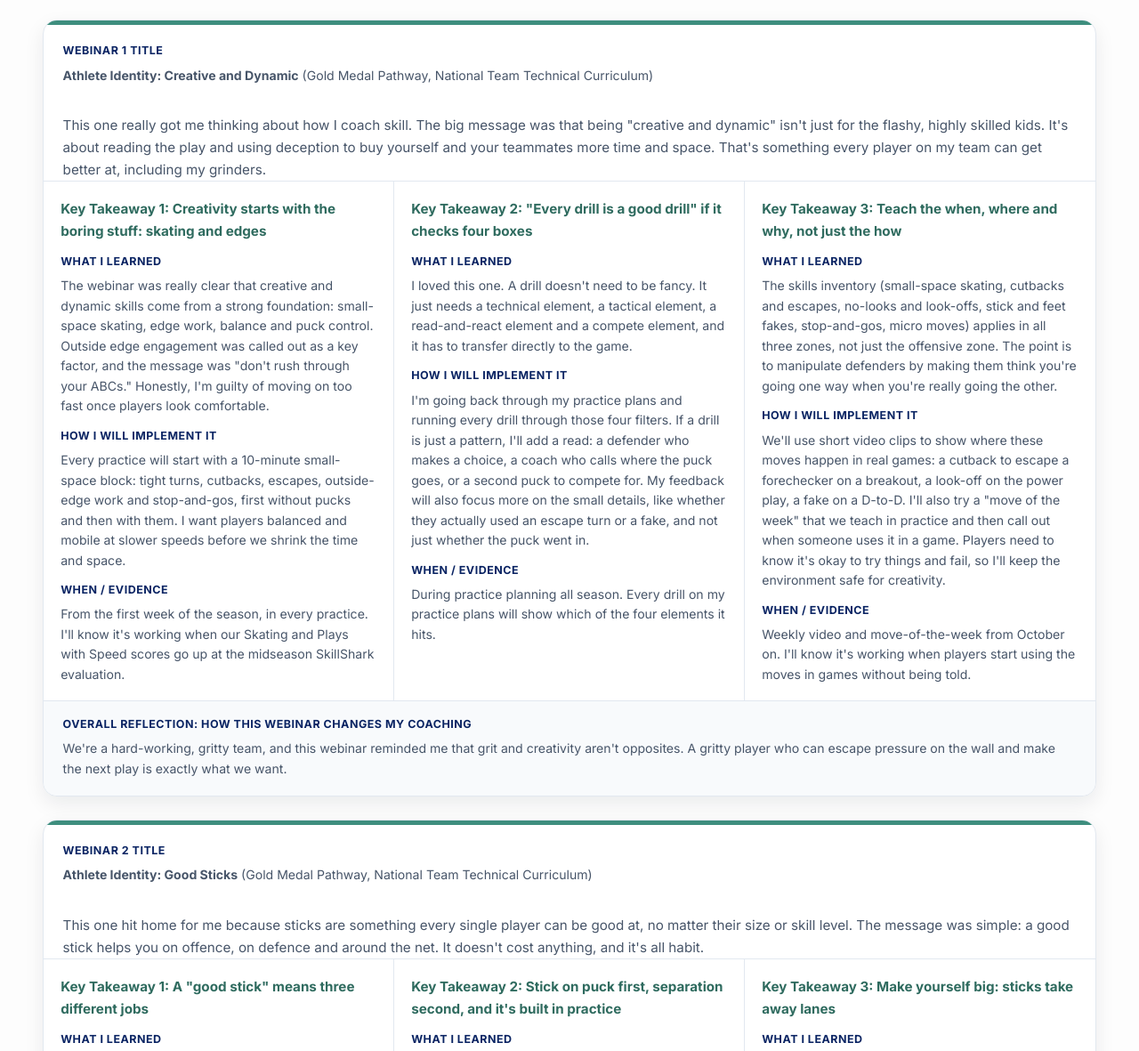
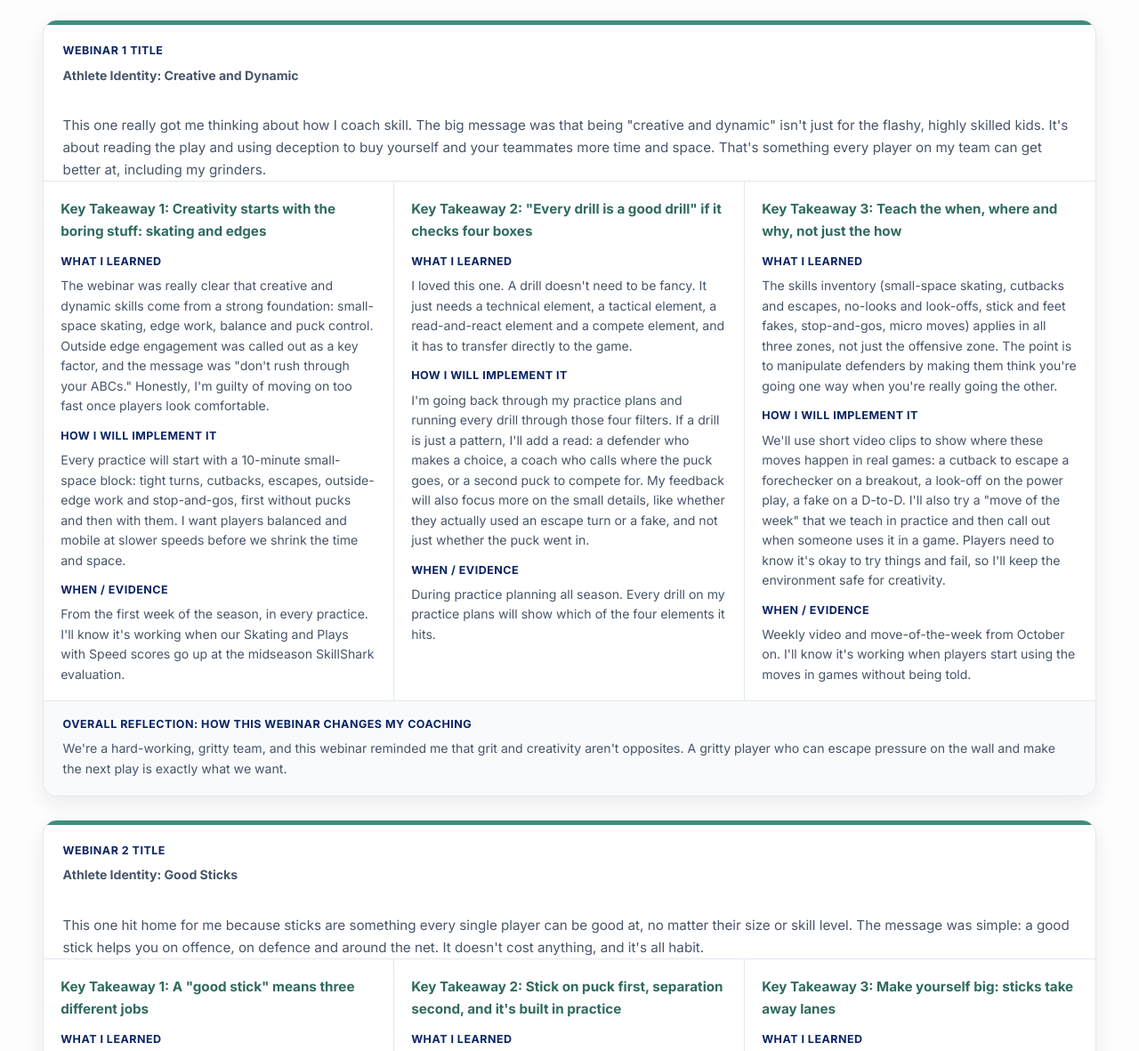
Before and after one commit to ccampbell1988/HP1-Post-Task-Section-A-Question-2, a plain HTML site: page index.html in a window 1280 px wide. Shown: the part 398-1579 px from the top of the page at 89% size. Drawn offline with Linux system fonts and the light colour scheme.

Commit message:
Section 2: shorten webinar titles
Co-Authored-By: Claude Opus 5.5 <noreply@anthropic.com>

```diff
--- a/index.html
+++ b/index.html
@@ -274,7 +274,7 @@
 <div class="review-stack">
 <article class="review-card" id="review-1">
 <div class="review-head">
-<div><span class="field-label">Webinar 1 title</span><p class="filled"><strong>Athlete Identity: Creative and Dynamic</strong> (Gold Medal Pathway, National Team Technical Curriculum)</p></div>
+<div><span class="field-label">Webinar 1 title</span><p class="filled"><strong>Athlete Identity: Creative and Dynamic</strong></p></div>
 </div>
 <div class="review-intro"><p>This one really got me thinking about how I coach skill. The big message was that being "creative and dynamic" isn't just for the flashy, highly skilled kids. It's about reading the play and using deception to buy yourself and your teammates more time and space. That's something every player on my team can get better at, including my grinders.</p></div>
 <div class="takeaway-grid"><div class="takeaway">
@@ -305,7 +305,7 @@
 <div class="reflection-row"><span class="field-label">Overall reflection: how this webinar changes my coaching</span><p class="filled">We're a hard-working, gritty team, and this webinar reminded me that grit and creativity aren't opposites. A gritty player who can escape pressure on the wall and make the next play is exactly what we want.</p></div>
 </article><article class="review-card" id="review-2">
 <div class="review-head">
-<div><span class="field-label">Webinar 2 title</span><p class="filled"><strong>Athlete Identity: Good Sticks</strong> (Gold Medal Pathway, National Team Technical Curriculum)</p></div>
+<div><span class="field-label">Webinar 2 title</span><p class="filled"><strong>Athlete Identity: Good Sticks</strong></p></div>
 </div>
 <div class="review-intro"><p>This one hit home for me because sticks are something every single player can be good at, no matter their size or skill level. The message was simple: a good stick helps you on offence, on defence and around the net. It doesn't cost anything, and it's all habit.</p></div>
 <div class="takeaway-grid"><div class="takeaway">
@@ -336,7 +336,7 @@
 <div class="reflection-row"><span class="field-label">Overall reflection: how this webinar changes my coaching</span><p class="filled">Our team's biggest gap right now is transition, and this webinar made me realize good sticks are where a lot of transition starts. If we're creating more loose pucks, we're getting more chances to go the other way. Plus it's a habit we can coach every single day.</p></div>
 </article><article class="review-card" id="review-3">
 <div class="review-head">
-<div><span class="field-label">Webinar 3 title</span><p class="filled"><strong>Athlete Identity: High Compete Level</strong> (Gold Medal Pathway, National Team Technical Curriculum)</p></div>
+<div><span class="field-label">Webinar 3 title</span><p class="filled"><strong>Athlete Identity: High Compete Level</strong></p></div>
 </div>
 <div class="review-intro"><p>Honestly, I thought I knew what compete level meant going into this one. It's effort, right? But the webinar made a great point: compete is about winning your battles and races, playing in traffic and using your body, and you still have to be smart about how you do it. Relentless doesn't mean reckless.</p></div>
 <div class="takeaway-grid"><div class="takeaway">
@@ -367,7 +367,7 @@
 <div class="reflection-row"><span class="field-label">Overall reflection: how this webinar changes my coaching</span><p class="filled">Our team identity is gritty and hard to play against, so this webinar felt like it was made for us. What I liked most was the reminder that if players are putting in the effort, the game is more fun and easier to coach, and in the end you're building better people too.</p></div>
 </article><article class="review-card" id="review-4">
 <div class="review-head">
-<div><span class="field-label">Webinar 4 title</span><p class="filled"><strong>Athlete Identity: Manage Pucks</strong> (Gold Medal Pathway, National Team Technical Curriculum)</p></div>
+<div><span class="field-label">Webinar 4 title</span><p class="filled"><strong>Athlete Identity: Manage Pucks</strong></p></div>
 </div>
 <div class="review-intro"><p>This one was all about handling the puck in tight spaces under pressure, which is exactly where our team struggles. Low in the zone, on the half wall, at both blue lines: those are the spots where we either keep the puck and make a play or give it away.</p></div>
 <div class="takeaway-grid"><div class="takeaway">
```
